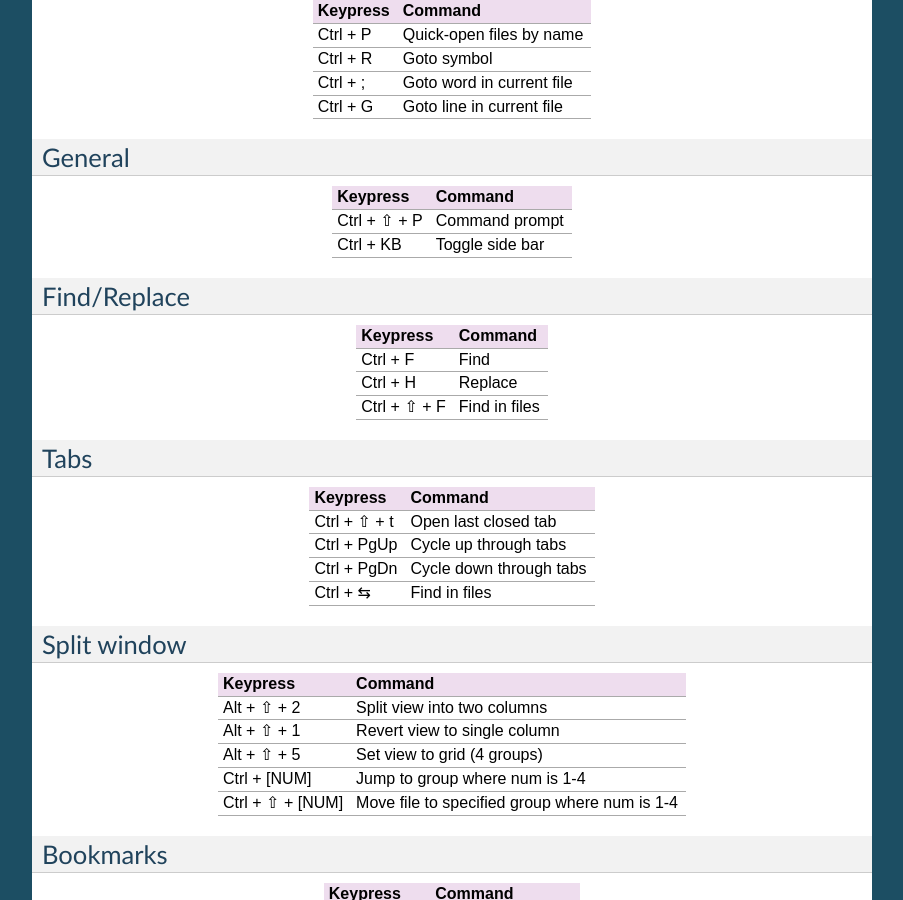
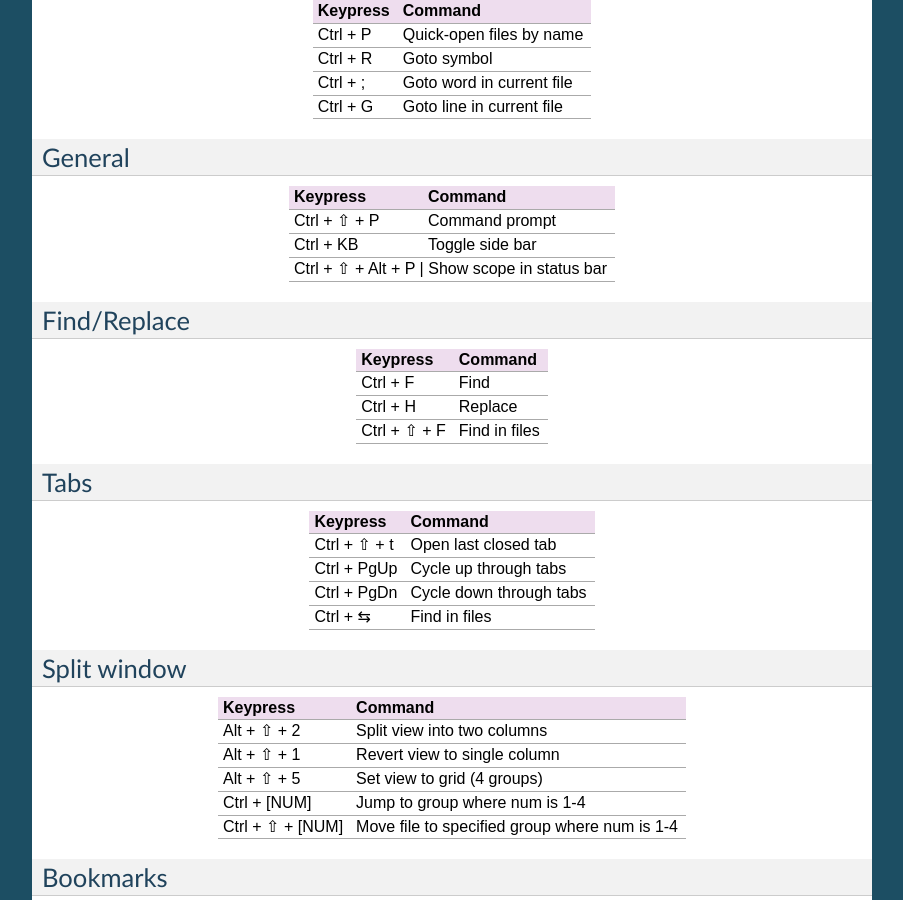
Before and after one commit to guillermooo/sublime-undocs, a Sphinx documentation site: the page built from source/reference/keyboard_shortcuts_win.rst, in a window 1280 px wide and 900 px high, scrolled down 780 px. Shown: the whole window, without its empty margins (198-1101 px from the left). Built offline with Sphinx 7.4.7, drawn with Linux system fonts in a browser that asks for light colours.

Commit message:
Added keyboard command to show scope

```diff
--- a/source/reference/keyboard_shortcuts_win.rst
+++ b/source/reference/keyboard_shortcuts_win.rst
@@ -82,6 +82,8 @@ General
 +-----------------+-----------------------------------------------------------+
 | Ctrl + KB       | Toggle side bar                                           |
 +-----------------+-----------------------------------------------------------+
+| Ctrl + ⇧ + Alt + P    | Show scope in status bar                            |
++-----------------+-----------------------------------------------------------+
 
 Find/Replace
 ------------------------
```
